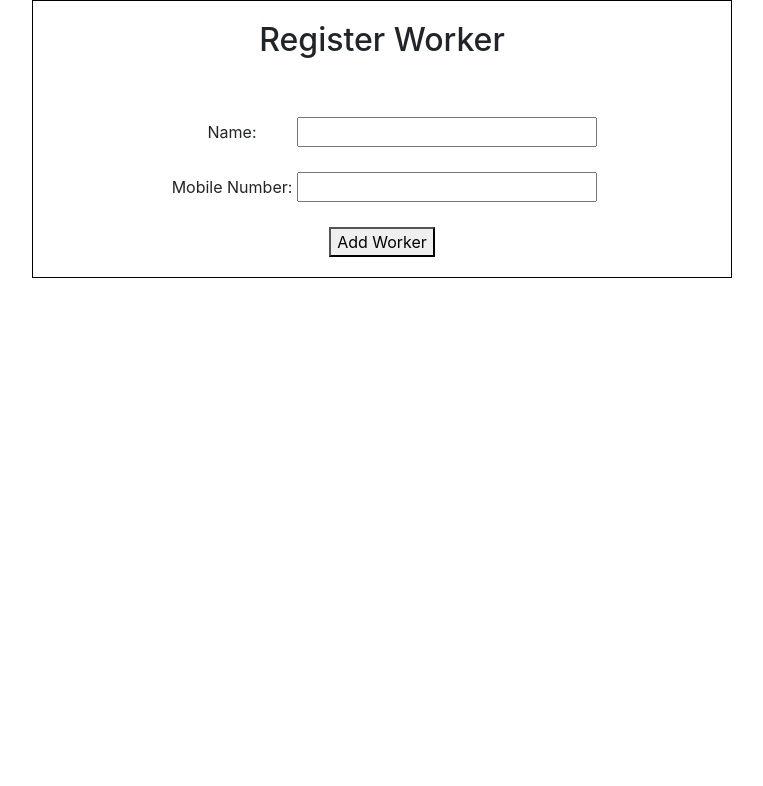
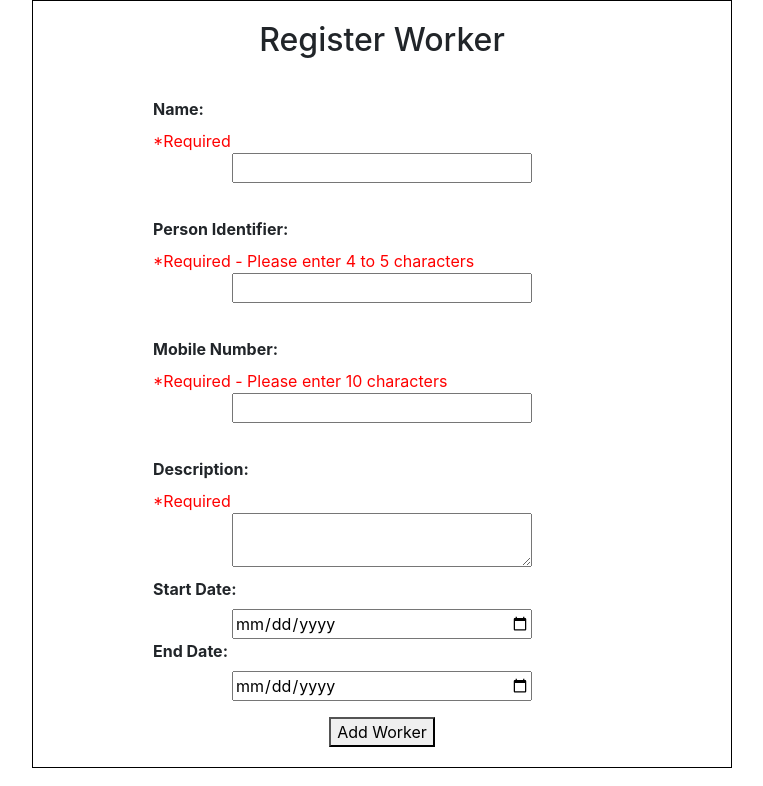
Before and after one commit to RMIT-SEPT/majorproject-5-wed-16-30-6, a React (Create React App) app in the folder FrontEnd/: page /admin/addworker in a window 1280 px wide. Shown: the top 786 px of the page, without its empty margins (258-1021 px from the left). Built offline with nearby package versions, Linux system fonts and the light colour scheme.

Commit message:
Add more input fields; Fix API call

```diff
--- a/FrontEnd/src/actions/adminActions.js
+++ b/FrontEnd/src/actions/adminActions.js
@@ -35,14 +35,21 @@ const postWorkerFailure = (error) => ({
  * @param {*} name
  * @param {*} mobile
  */
-export const addWorker = (name, mobile) => {
+export const addWorker = (formState) => {
   return (dispatch) => {
     dispatch(postWorkerRequest());
     const data = {
-      name: name,
-      mobileNumber: mobile
+      "name": formState.name,
+      "personIdentifier": formState.personId,
+      "desc": formState.desc,
+      "mobileNum": formState.mobile,
+      "start_date": formState.start_date,
+      "end_date": formState.end_date
     }
-    const url = 'http://localhost:8080/api/admin/addWorker';
+
+    console.log(data);
+
+    const url = 'http://localhost:8080/api/person';
     return axios.post(url, data)
       .then(res => {
         dispatch(postWorkerSuccess(res.data));
@@ -50,6 +57,8 @@ export const addWorker = (name, mobile) => {
       .catch(err => {
         dispatch(postWorkerSuccess(err))
         //dispatch(postWorkerFailure(err))
+
+        console.log(err);
       })
   }
 }
--- a/FrontEnd/src/components/Admin/AddWorker.js
+++ b/FrontEnd/src/components/Admin/AddWorker.js
@@ -2,14 +2,21 @@ import React, { Component } from 'react'
 import { connect } from "react-redux";
 import { addWorker, POST_WORKER_FAILURE } from '../../actions/adminActions';
 import './Admin.css';
+import "bootstrap/dist/css/bootstrap.min.css"
+
 
 class AddWorker extends Component {
   constructor() {
     super();
     this.state = {
       name: "",
-      mobile: ""
+      personId: "",
+      desc: "",
+      mobile: "",
+      startDate: "",
+      endDate: "",
     }
+
     this.handleChange = this.handleChange.bind(this);
     this.handleSubmit = this.handleSubmit.bind(this);
   }
@@ -20,18 +27,51 @@ class AddWorker extends Component {
     });
   }
 
+  existEmptyField() {
+    var existingEmptyField = false
+    Object.keys(this.state).forEach(key => {
+      // remove empty space before and after the input string
+      if (!this.state[key].trim()) {
+        existingEmptyField = true;
+      }
+    });
+
+    return existingEmptyField;
+  }
+
+  // return true if person id is 4 or 5 characters
+  validatePersonId() {
+    return (this.state.personId.length >= 4 && this.state.personId.length <= 5);
+  }
+
+  // return true if mobile number is 10 characteres
+  validateMobile() {
+    return (this.state.mobile.length == 10);
+  }
+
   handleSubmit(event) {
     event.preventDefault();
 
-    if (!this.state.name.trim() || !this.state.mobile.trim()) {
+    // if empty field exists
+    if (this.existEmptyField()) {
+      document.getElementById('error-msg').innerHTML = "Ensure all fields are completed.";
       return;
     }
 
-    this.props.dispatch(addWorker(this.state.name.value, this.state.mobile.value));
+    // validate fields requirements
+    if (!this.validatePersonId() || !this.validateMobile()) {
+      return;
+    }
+
+    this.props.dispatch(addWorker(this.state));
 
     this.setState({
       name: "",
-      mobile: ""
+      personId: "",
+      desc: "",
+      mobile: "",
+      startDate: "",
+      endDate: ""
     });
   }
 
@@ -43,14 +83,17 @@ class AddWorker extends Component {
   }
 
   render() {
-    const {name, mobile} = this.state;
+    const {name, personId, desc, mobile, startDate, endDate} = this.state;
 
     return (
       <div id="add-worker">
         <h2>Register Worker</h2>
+
         <form onSubmit={this.handleSubmit} id="add-worker-form">
-          <div>
+          <div id="error-msg"></div>
+          <div className="inputWrapper">
             <label htmlFor="name">Name: </label>
+            <div className="input-msg">*Required</div>
             <input
               type="text"
               value={name}
@@ -58,8 +101,21 @@ class AddWorker extends Component {
               onChange={this.handleChange}
             />
           </div>
-          <div>
+
+          <div className="inputWrapper">
+            <label htmlFor="personId">Person Identifier: </label>
+            <div className="input-msg">*Required - Please enter 4 to 5 characters</div>
+            <input
+              type="text"
+              value={personId}
+              className="personId"
+              onChange={this.handleChange}
+            />
+          </div>
+
+          <div className="inputWrapper">
             <label htmlFor="mobile">Mobile Number: </label>
+            <div className="input-msg">*Required - Please enter 10 characters</div>
             <input
               type="text"
               value={mobile}
@@ -67,6 +123,40 @@ class AddWorker extends Component {
               onChange={this.handleChange}
             />
           </div>
+
+          <div className="inputWrapper">
+            <label htmlFor="desc">Description: </label>
+            <div className="input-msg">*Required</div>
+            <textarea
+              type="text"
+              value={desc}
+              className="desc"
+              onChange={this.handleChange}
+            >
+            </textarea>
+          </div>
+
+          <div className="inputWrapper">
+            <label htmlFor="startDate">Start Date: </label>
+            <input
+              name="date"
+              type="date"
+              value={startDate}
+              className="startDate"
+              onChange={this.handleChange}
+            />
+
+            <label htmlFor="endDate">End Date: </label>
+            <input
+              name="date"
+              type="date"
+              value={endDate}
+              className="endDate"
+              onChange={this.handleChange}
+            />
+          </div>
+
+
           <button type="submit" value="Add Worker">Add Worker</button>
         </form>
       </div>
--- a/FrontEnd/src/components/Admin/Admin.css
+++ b/FrontEnd/src/components/Admin/Admin.css
@@ -8,16 +8,33 @@
 
 #add-worker-form {
     padding-top: 30px;
+    margin: 0 auto;
 }
 
-#add-worker-form div, button {
+.inputWrapper {
+    margin: 0 auto;
+    height: 120px;
+}
+
+#add-worker-form button {
     margin-top: 20px;
+    text-align: center;
+}
+
+#add-worker-form label, .input-msg {
+    text-align: left;
+    display: block;
+    margin-left: 100px;
 }
 
 #add-worker-form label {
-    width: 130px;
+    font-weight: bold;
 }
 
-#add-worker-form input {
+.input-msg, #error-msg {
+    color: red;
+}
+
+#add-worker-form input, textarea {
     width: 300px;
 }
```
Also changed, not shown: 1 other file (tests, documents, lock files or other folders).
